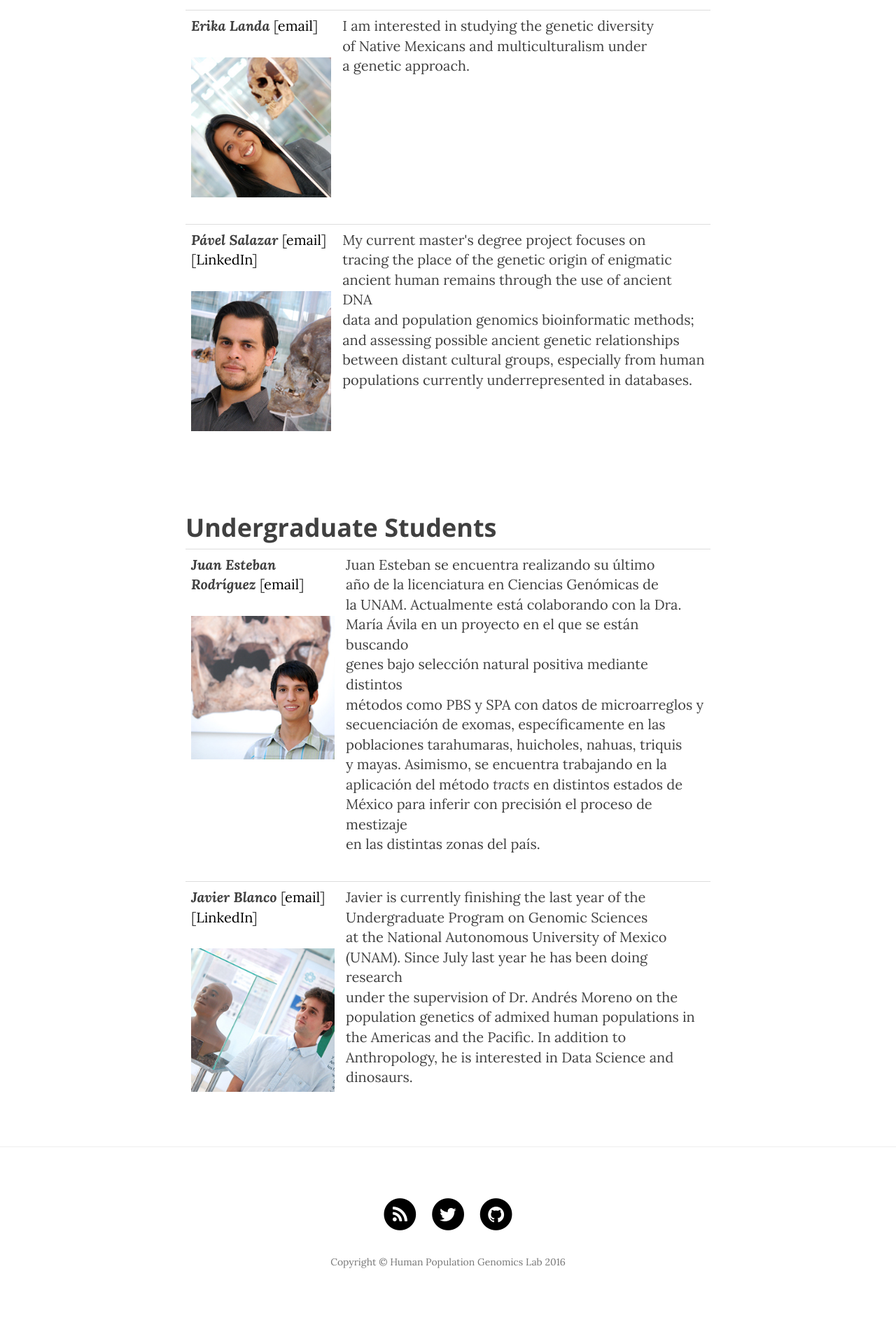
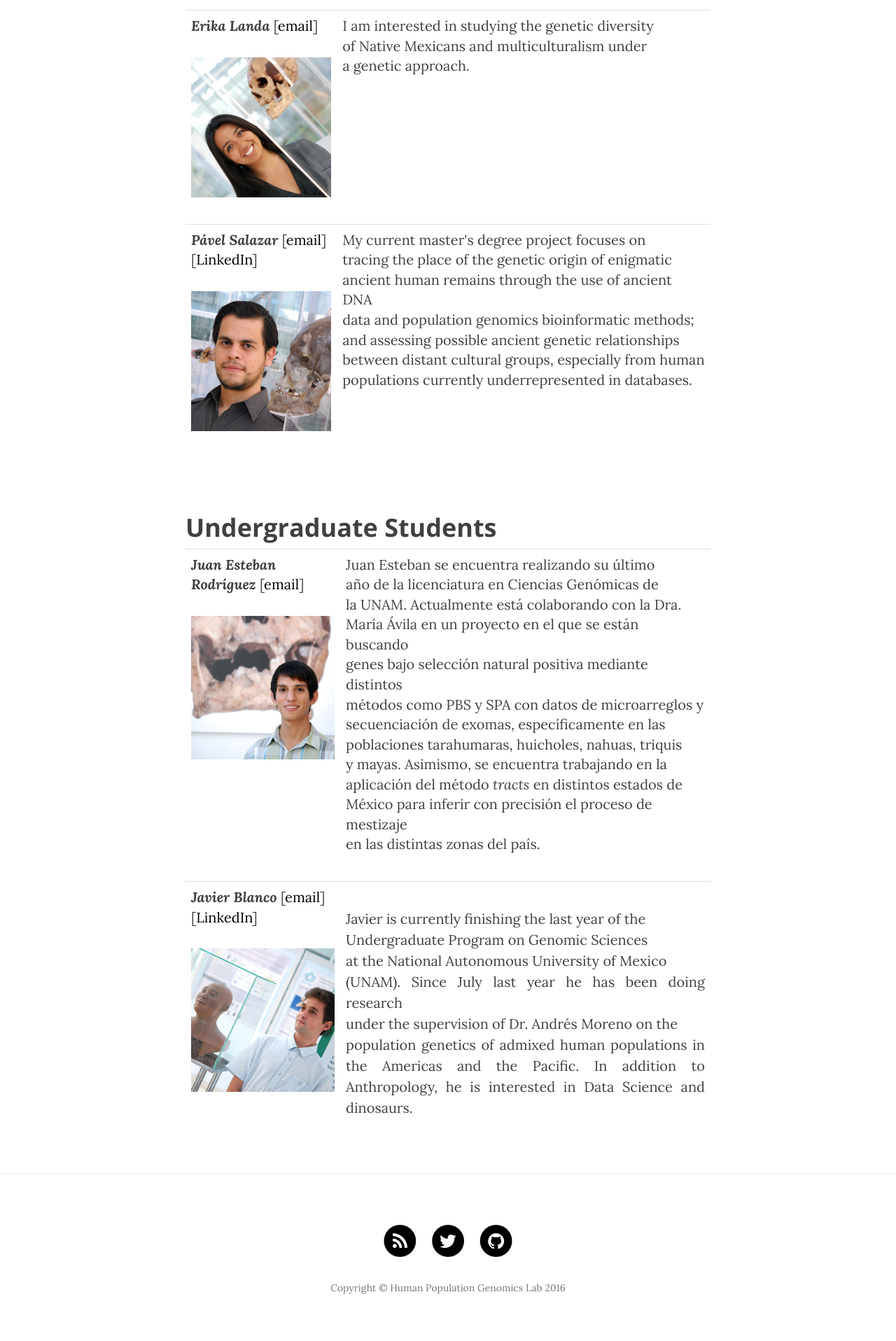
Before and after one commit to milkshakeplustip/milkshakeplustip.github.io, a Jekyll site: the page built from b_people.html, in a window 1280 px wide. Shown: the part 2551-4467 px from the top of the page at 70% size. Built offline with Jekyll 4.4.1, drawn with Linux system fonts in a browser that asks for light colours; nearby versions of some CDN libraries; before the commit the page ends 4430 px from its top, so only the background shows below that.

Commit message:
justify?

```diff
--- a/b_people.html
+++ b/b_people.html
@@ -58,6 +58,6 @@
 	</tr>
 	<tr>
 		<td><b><i>Javier Blanco </i></b>[<a href=jblanco@lcg.unam.mx>email</a>][<a href=https://mx.linkedin.com/in/javier-blanco-26112097>LinkedIn</a>]<p><img src="/img/Javier250.jpg" alt="Javier" height="500" width="500"></p></td>
-		<td>Javier is currently finishing the last year of the<br> Undergraduate Program on Genomic Sciences<br> at the National Autonomous University of Mexico<br> (UNAM). Since July last year he has been doing research<br> under the supervision of Dr. Andrés Moreno on the<br> population genetics of admixed human populations in the Americas and the Pacific. In addition to Anthropology, he is interested in Data Science and dinosaurs.</td>
+		<td><p style="text-align:justify"> Javier is currently finishing the last year of the<br> Undergraduate Program on Genomic Sciences<br> at the National Autonomous University of Mexico<br> (UNAM). Since July last year he has been doing research<br> under the supervision of Dr. Andrés Moreno on the<br> population genetics of admixed human populations in the Americas and the Pacific. In addition to Anthropology, he is interested in Data Science and dinosaurs.</td>
 	</tr>
 </table>
```
